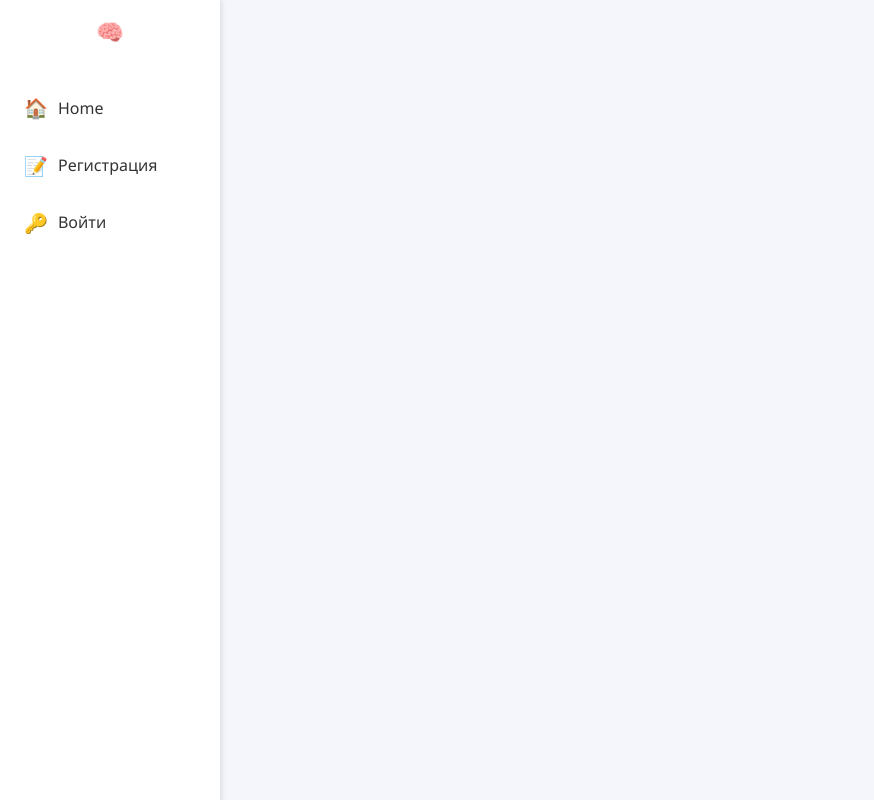
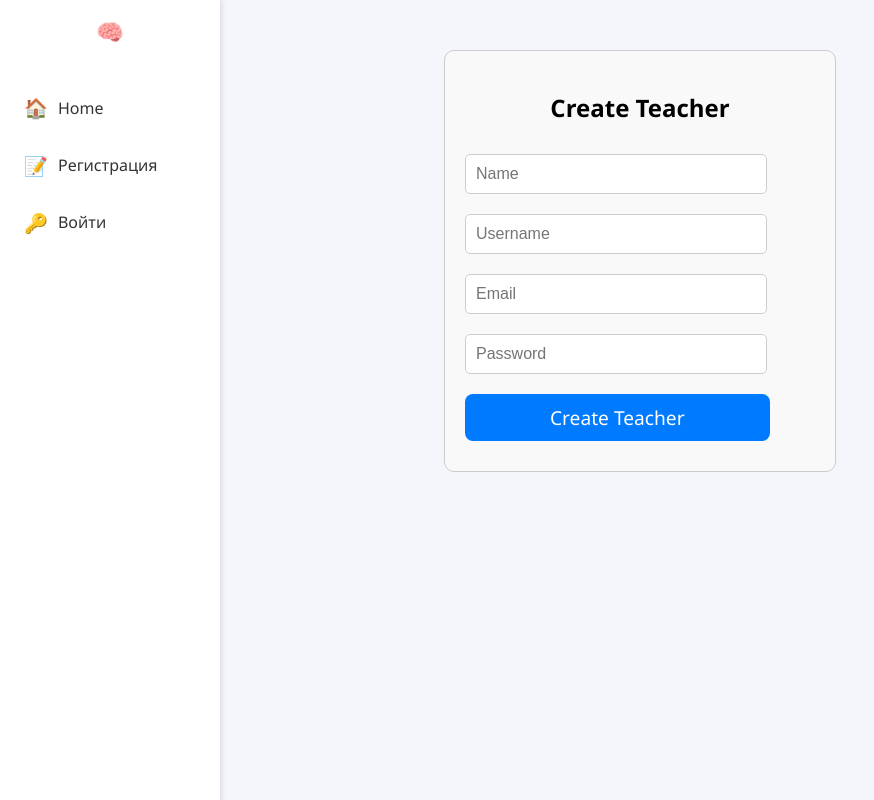
Before and after one commit to d1rannn/LMS-frontend, a React (Create React App) app: page /admin/teachers in a window 1280 px wide. Shown: the whole page, without its empty margins (0-874 px from the left). Built offline with nearby package versions, Linux system fonts and the light colour scheme.

Commit message:
feat: admin features: teacher management

```diff
--- a/src/App.jsx
+++ b/src/App.jsx
@@ -22,6 +22,7 @@ import ChangePassword from "./components/ChangePassword";
 import UserManagement from "./components/UserManagement";
 import BannedPage from "./components/BannedPage";
 import CourseManagement from "./components/CourseManagement";
+import TeacherManagement from "./components/TeacherManagement";
 
 export default function App() {
     return (
@@ -48,6 +49,7 @@ export default function App() {
                     <Route path="/banned"                        element={<BannedPage />} />
                     <Route path="admin/users"           element={<UserManagement />} />
                     <Route path="admin/courses"         element={<CourseManagement />} />
+                    <Route path="/admin/teachers"       element={<TeacherManagement />} />
                 </Routes>
             </BrowserRouter>
         </Provider>
--- a/src/components/AdminDashboard.jsx
+++ b/src/components/AdminDashboard.jsx
@@ -25,8 +25,8 @@ function AdminDashboard() {
                 <h2>Manage Courses</h2>
                 <button className="action-btn" onClick={() => navigate('/admin/courses')}>View Courses</button>
 
-                <h2>Other Admin Actions</h2>
-                <button className="action-btn" onClick={() => navigate('/admin/settings')}>Settings</button>
+                <h2>Manage Teachers</h2>
+                <button className="action-btn" onClick={() => navigate('/admin/teachers')}>Create Teachers</button>
             </div>
         </div>
     );
--- a/src/components/CourseManagement.jsx
+++ b/src/components/CourseManagement.jsx
@@ -1,31 +1,28 @@
 import React, { useEffect, useState } from 'react';
 import { useNavigate } from 'react-router-dom';
 import { useSelector } from 'react-redux';
-import "../style/style.css"; // Import the CSS file
+import "../style/style.css";
 
 function CourseManagement() {
     const [courses, setCourses] = useState([]);
-    const [teachers, setTeachers] = useState([]);  // State to hold teachers
+    const [teachers, setTeachers] = useState([]);
     const [loading, setLoading] = useState(true);
     const [newCourse, setNewCourse] = useState({
         title: '',
         description: '',
-        category: '',
-        teacherId: null,  // This will be updated based on the selected teacher
+        teacherId: '', // use empty string to avoid uncontrolled -> controlled warning
     });
+
     const navigate = useNavigate();
     const user = useSelector(state => state.user);
 
-    // If the user is not an admin, redirect to home page
     useEffect(() => {
         if (!user || user.role !== 'ADMIN') {
-            navigate('/'); // Redirect if not an admin
+            navigate('/');
         }
     }, [user, navigate]);
 
-    // Fetch all courses and teachers
     useEffect(() => {
-        // Fetch courses
         fetch('http://localhost:8080/api/courses')
             .then((res) => res.json())
             .then((data) => {
@@ -37,15 +34,10 @@ function CourseManagement() {
                 setLoading(false);
             });
 
-        // Fetch teachers
-        fetch('http://localhost:8080/api/teachers')  // Assuming you have an endpoint to fetch teachers
+        fetch('http://localhost:8080/api/teachers')
             .then((res) => res.json())
-            .then((data) => {
-                setTeachers(data);
-            })
-            .catch((err) => {
-                console.error('Error fetching teachers:', err);
-            });
+            .then((data) => setTeachers(data))
+            .catch((err) => console.error('Error fetching teachers:', err));
     }, []);
 
     const handleChange = (e) => {
@@ -58,27 +50,35 @@ function CourseManagement() {
     const handleTeacherChange = (e) => {
         setNewCourse({
             ...newCourse,
-            teacherId: e.target.value,  // Update teacherId when the selection changes
+            teacherId: e.target.value,
         });
     };
 
     const handleCreateCourse = (e) => {
         e.preventDefault();
+        const payload = {
+            title: newCourse.title,
+            description: newCourse.description,
+            teacherId: parseInt(newCourse.teacherId), // 👈 именно так
+        };
+
         fetch('http://localhost:8080/api/courses', {
             method: 'POST',
             headers: {
                 'Content-Type': 'application/json',
             },
-            body: JSON.stringify(newCourse),
+            body: JSON.stringify(payload),
         })
-            .then((res) => res.json())
+            .then((res) => {
+                if (!res.ok) throw new Error("Failed to create course");
+                return res.json();
+            })
             .then((data) => {
                 setCourses([...courses, data]);
                 setNewCourse({
                     title: '',
                     description: '',
-                    category: '',
-                    teacherId: null,
+                    teacherId: '',
                 });
             })
             .catch((err) => console.error('Error creating course:', err));
@@ -86,8 +86,15 @@ function CourseManagement() {
 
     const handleDeleteCourse = (id) => {
         fetch(`http://localhost:8080/api/courses/${id}`, { method: 'DELETE' })
-            .then(() => {
-                setCourses(courses.filter((course) => course.id !== id));
+            .then((res) => {
+                if (res.ok) {
+                    setCourses(courses.filter((course) => course.id !== id));
+                } else {
+                    res.text().then((errorMsg) => {
+                        console.error('Error deleting course:', errorMsg);
+                        alert(`Error: ${errorMsg}`);
+                    });
+                }
             })
             .catch((err) => console.error('Error deleting course:', err));
     };
@@ -100,7 +107,6 @@ function CourseManagement() {
         <div className="admin-course-manager">
             <h2 className="text-center">Course Management</h2>
 
-            {/* New Course Form */}
             <div className="course-form">
                 <form onSubmit={handleCreateCourse}>
                     <label htmlFor="title">Course Title:</label>
@@ -122,16 +128,6 @@ function CourseManagement() {
                         required
                     ></textarea>
 
-                    <label htmlFor="category">Course Category:</label>
-                    <input
-                        type="text"
-                        id="category"
-                        name="category"
-                        value={newCourse.category}
-                        onChange={handleChange}
-                        required
-                    />
-
                     <label htmlFor="teacherId">Teacher:</label>
                     <select
                         id="teacherId"
@@ -143,7 +139,7 @@ function CourseManagement() {
                         <option value="">Select a teacher</option>
                         {teachers.map((teacher) => (
                             <option key={teacher.id} value={teacher.id}>
-                                {teacher.name} {/* Assuming teacher has a 'name' property */}
+                                {teacher.user ? teacher.user.name : "Unknown Teacher"}
                             </option>
                         ))}
                     </select>
@@ -158,8 +154,7 @@ function CourseManagement() {
                     <div key={course.id} className="course-card">
                         <h3>{course.title}</h3>
                         <p>{course.description}</p>
-                        {/* Check if the teacher exists */}
-                        <p><strong>Teacher:</strong> {course.teacher ? course.teacher.name : "No teacher assigned"}</p>
+                        <p><strong>Teacher:</strong> {course.teacher && course.teacher.user ? course.teacher.user.name : "No teacher assigned"}</p>
                         <div className="button-container">
                             <button className="btn-danger" onClick={() => handleDeleteCourse(course.id)}>Delete</button>
                         </div>
--- /dev/null
+++ b/src/components/TeacherManagement.jsx
@@ -0,0 +1,111 @@
+import React, { useState } from 'react';
+import { useNavigate } from 'react-router-dom';
+import Navbar from "./Navbar";
+import "../style/style.css"; // Ensure this is included!
+
+function TeacherManagement() {
+    const [formData, setFormData] = useState({
+        name: '',
+        username: '',
+        email: '',
+        password: '',
+    });
+
+    const [toast, setToast] = useState(null);
+    const navigate = useNavigate();
+
+    const showToast = (message, type = "success") => {
+        setToast({ message, type });
+        setTimeout(() => setToast(null), 3000);
+    };
+
+    const handleChange = (e) => {
+        setFormData({ ...formData, [e.target.name]: e.target.value });
+    };
+
+    const handleSubmit = (e) => {
+        e.preventDefault();
+
+        if (formData.username !== formData.username.toLowerCase().trim()) {
+            showToast('Username must be lowercase and without spaces.', 'error');
+            setFormData({ ...formData, username: '' });
+            return;
+        }
+
+        fetch('http://localhost:8080/api/users/register', {
+            method: 'POST',
+            headers: { 'Content-Type': 'application/json' },
+            body: JSON.stringify({
+                ...formData,
+                role: 'TEACHER',
+            }),
+        })
+            .then((res) => {
+                if (!res.ok) throw new Error('Failed to create teacher');
+                return res.json();
+            })
+            .then(() => {
+                showToast("Teacher account created!");
+                setFormData({
+                    name: '',
+                    username: '',
+                    email: '',
+                    password: '',
+                });
+                navigate('/admin');
+            })
+            .catch(err => {
+                console.error(err);
+                showToast("Error creating teacher account", 'error');
+            });
+    };
+
+    return (
+        <>
+            <Navbar />
+            <div className="form-container">
+                <h2>Create Teacher</h2>
+
+                {toast && <div className={`toast ${toast.type}`}>{toast.message}</div>}
+
+                <form onSubmit={handleSubmit}>
+                    <input
+                        name="name"
+                        type="text"
+                        placeholder="Name"
+                        onChange={handleChange}
+                        value={formData.name}
+                        required
+                    />
+                    <input
+                        name="username"
+                        type="text"
+                        placeholder="Username"
+                        onChange={handleChange}
+                        value={formData.username}
+                        required
+                    />
+                    <input
+                        name="email"
+                        type="email"
+                        placeholder="Email"
+                        onChange={handleChange}
+                        value={formData.email}
+                        required
+                    />
+                    <input
+                        name="password"
+                        type="password"
+                        placeholder="Password"
+                        onChange={handleChange}
+                        value={formData.password}
+                        required
+                    />
+                    <button type="submit">Create Teacher</button>
+                </form>
+            </div>
+        </>
+    );
+}
+
+export default TeacherManagement;
```
